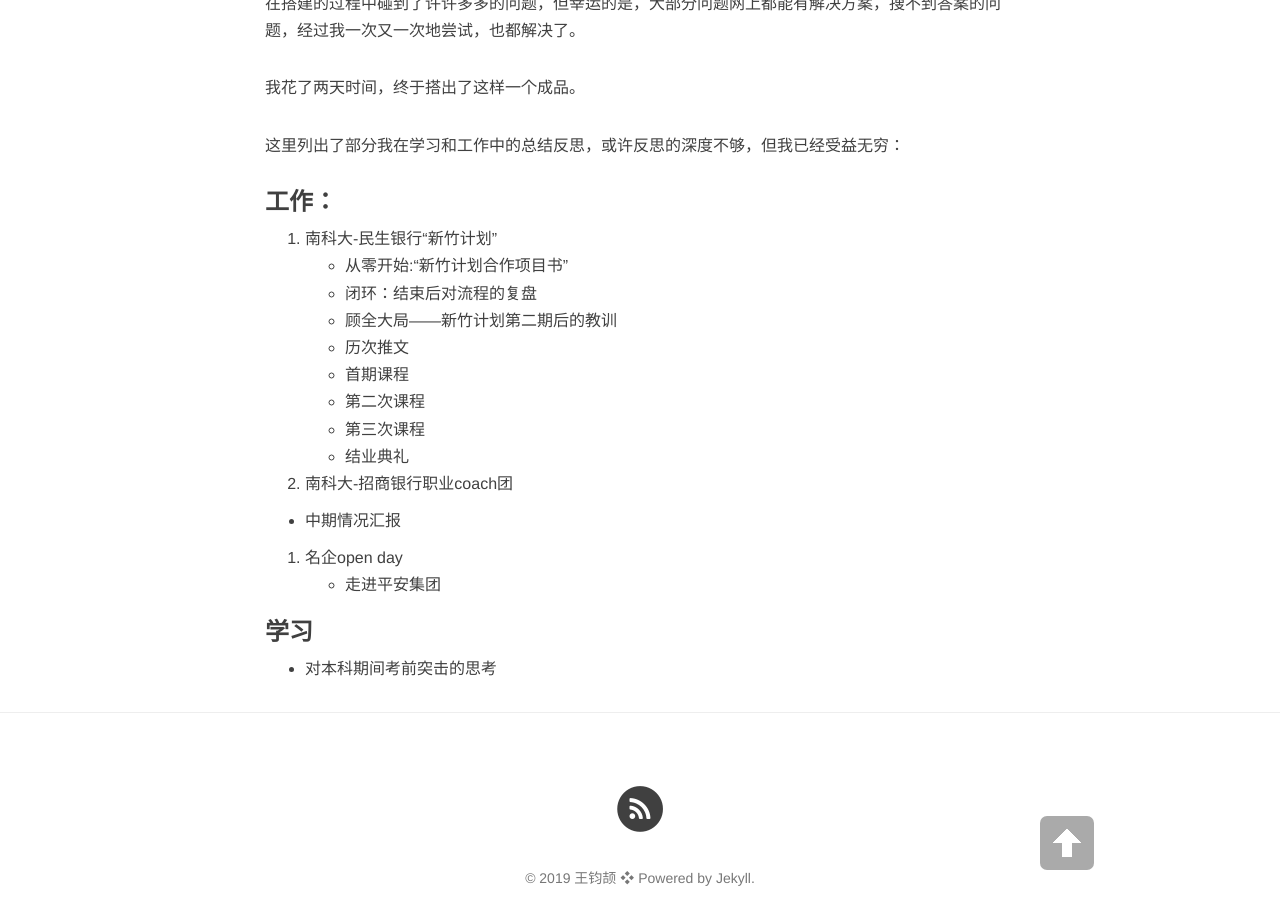
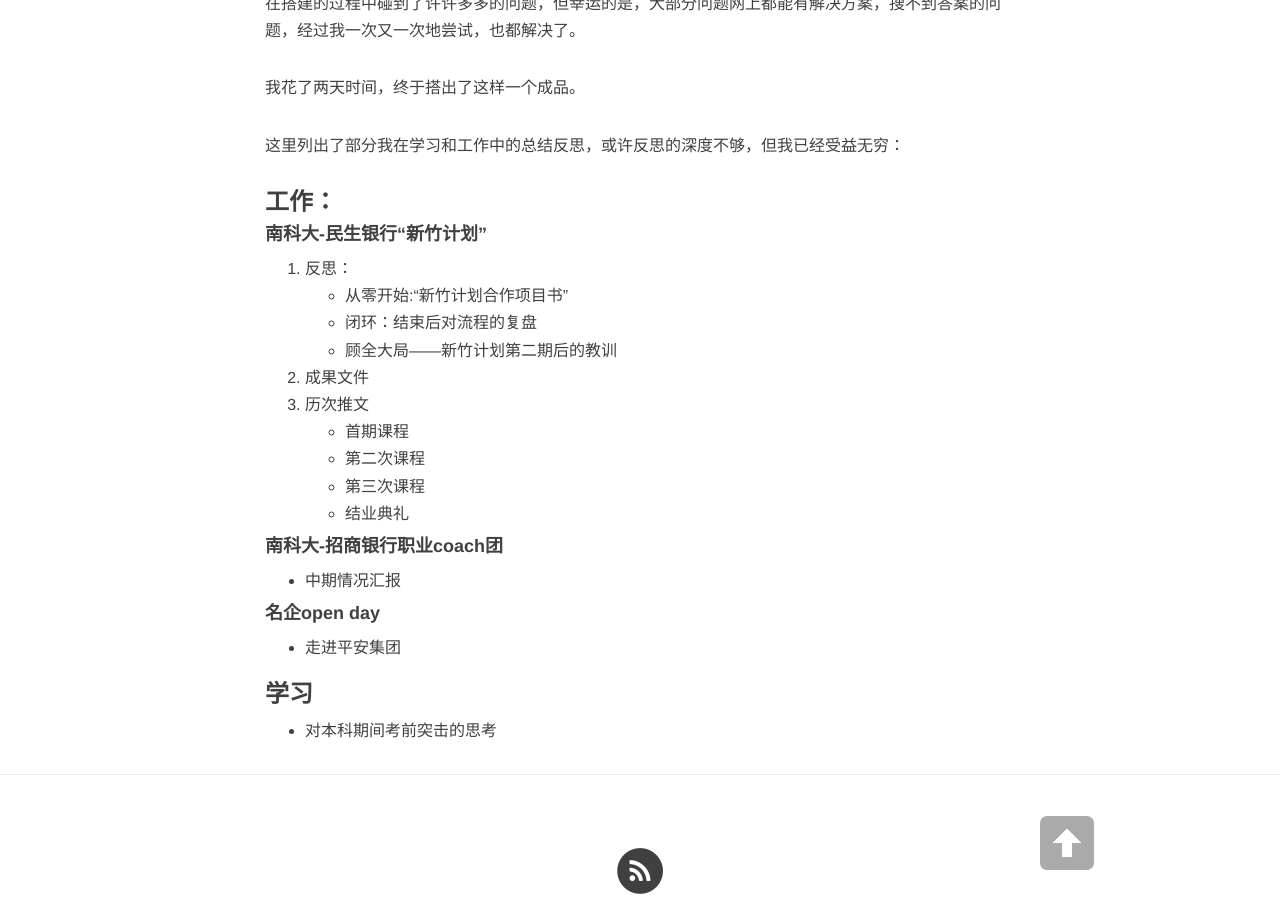
Before and after one commit to creatletter/Dalio, a Jekyll site: the page built from index.md, in a window 1280 px wide and 900 px high, scrolled down 607 px. Built offline with Jekyll 4.4.1, drawn with Linux system fonts in a browser that asks for light colours; nearby versions of some CDN libraries; our own code applies the rules of GitHub Pages for plain Markdown files; the list of posts is cut into pages by our own code.

Commit message:
Update index.md

```diff
--- a/index.md
+++ b/index.md
@@ -11,21 +11,23 @@
 这里列出了部分我在学习和工作中的总结反思，或许反思的深度不够，但我已经受益无穷：
 
 ### 工作：
-1. 南科大-民生银行“新竹计划”
+#### 南科大-民生银行“新竹计划”
+1. 反思：
 - [从零开始:“新竹计划合作项目书”](需要添加链接)
 - [闭环：结束后对流程的复盘](https://creatletter.github.io/test/blog/2018/11/24/%E6%96%B0%E7%AB%B9%E8%AE%A1%E5%88%92%E6%B5%81%E7%A8%8B%E5%A4%8D%E7%9B%98/)
 - [顾全大局——新竹计划第二期后的教训](https://creatletter.github.io/test/blog/2018/11/27/%E9%A1%BE%E5%85%A8%E5%A4%A7%E5%B1%80-%E6%96%B0%E7%AB%B9%E8%AE%A1%E5%88%92%E7%AC%AC%E4%BA%8C%E6%9C%9F%E8%AF%BE%E7%A8%8B%E5%A4%8D%E7%9B%98/)
- - 历次推文
+2. 成果文件
+3. 历次推文
   - [首期课程](https://mp.weixin.qq.com/s?__biz=MzIxMDI3MDgyMA==&mid=2247485419&idx=2&sn=c7fb4348ea5bc100f44af4ecc4efb012&chksm=976668e0a011e1f614ee08569b8bebee91e07fa19535683a7785395576846731133c30c8d7c8&mpshare=1&scene=1&srcid=12212C5u642mjcwaohnpsBwr#rd)
   - [第二次课程](https://mp.weixin.qq.com/s__biz=MzIxMDI3MDgyMA==&mid=2247485430&idx=1&sn=b97e18cebea9f5e6b7aa9c16350bcfb7&chksm=976668fda011e1eb769d6881d7adf62121c8b6f296cbcc224a32c88dca9fbe8ef395851ff13e&mpshare=1&scene=1&srcid=12211XmHgAGwxGax738ppTtt#rd)
   - [第三次课程](https://mp.weixin.qq.com/s?__biz=MzIxMDI3MDgyMA==&mid=2247485459&idx=1&sn=c86c19f1ebf42899285b91c97ec5e823&chksm=97666718a011ee0e7d6bdeb1741a994e154354186de5ea657cad6dc273ad28591f6cf45c1000&mpshare=1&scene=1&srcid=1221ez88wJ6kvqNFW0xusvI2#rd)
   - [结业典礼](https://mp.weixin.qq.com/s?__biz=MzIxMDI3MDgyMA==&mid=2247485467&idx=1&sn=7670b9210f8eab76c60b4b5b95dd9da5&chksm=97666710a011ee067a485164a9e49533719f2a22aa8f3f615cce8c5c95d59efc33b7591d7687&mpshare=1&scene=1&srcid=1221bkKyctIgHdSHMFAE0JGd#rd)
 
-2. 南科大-招商银行职业coach团
+#### 南科大-招商银行职业coach团
 
 - [中期情况汇报](需要添加链接)
 
-3. 名企open day
+#### 名企open day
 - [走进平安集团](https://mp.weixin.qq.com/s?__biz=MzIxMDI3MDgyMA==&mid=2247485463&idx=1&sn=114617961c71dc764263257c4b5fea02&chksm=9766671ca011ee0a93a6b9239cca32f8c1541e966f7f25c964ab833966e3b17f2e432aeefa8c&mpshare=1&scene=1&srcid=12216TbHQSs3bpuwYF2430MS#rd)
 
 ### 学习
```
